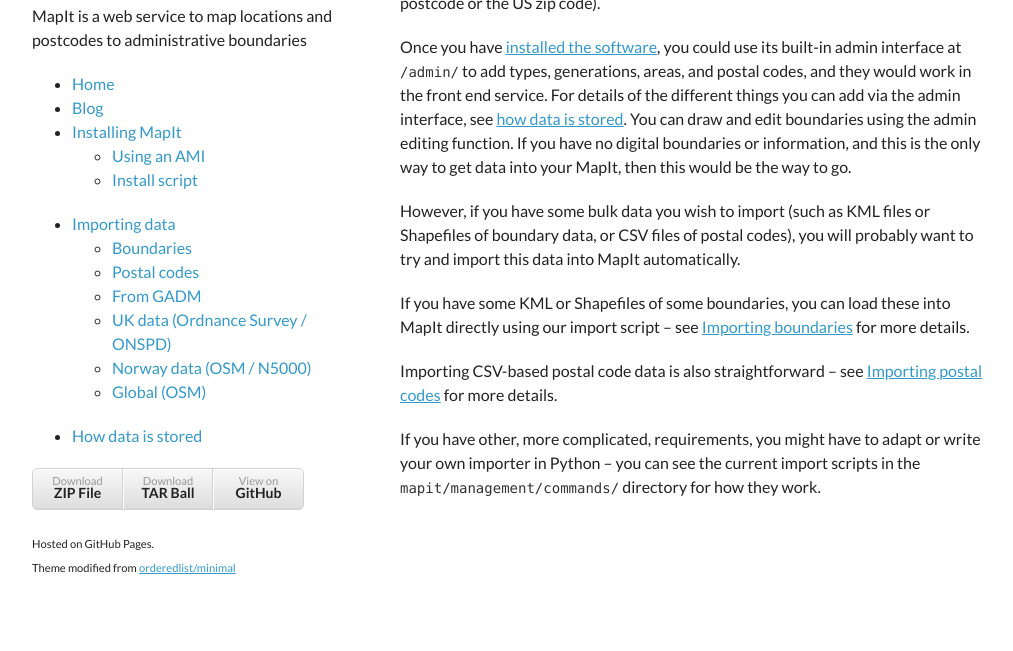
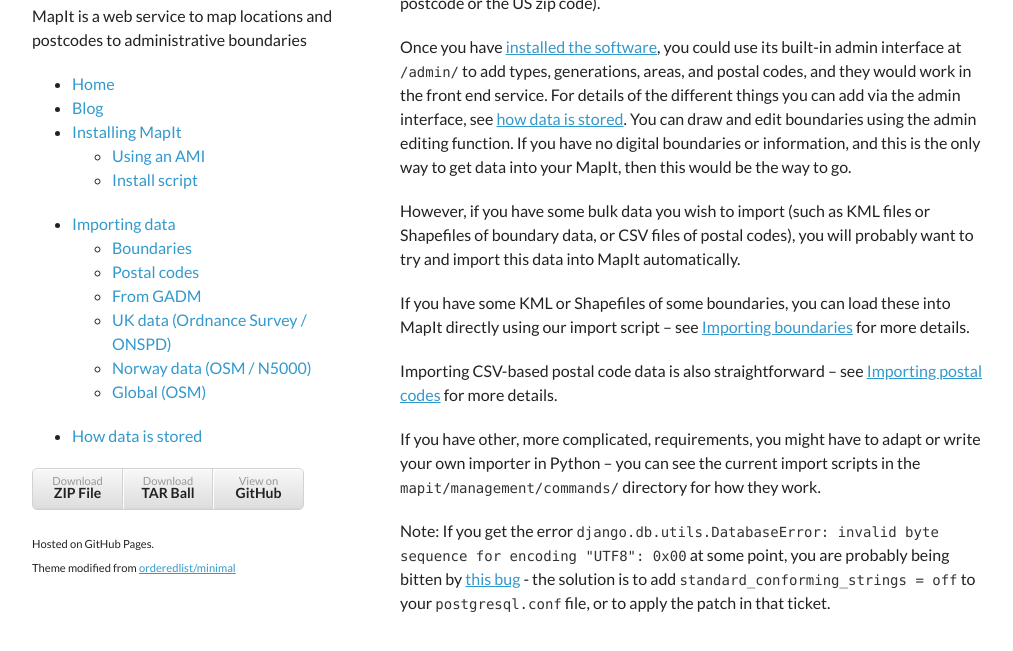
Before and after one commit to mysociety/mapit, a Jekyll site: the page built from import/index.md, in a window 1280 px wide, cut to the strip 190-841 px from the top of the page. Shown: the whole strip, without its empty margins (128-1141 px from the left). Built offline with Jekyll 4.4.1, drawn with Linux system fonts in a browser that asks for light colours.

Commit message:
Add the warning aobut the Django bug to many more pages.

```diff
--- a/import/index.md
+++ b/import/index.md
@@ -33,3 +33,10 @@
 If you have other, more complicated, requirements, you might have to adapt or
 write your own importer in Python -- you can see the current import scripts in
 the `mapit/management/commands/` directory for how they work.
+
+Note:
+If you get the error `django.db.utils.DatabaseError: invalid byte sequence for
+encoding "UTF8": 0x00` at some point, you are probably being bitten by [this
+bug](https://code.djangoproject.com/ticket/16778) - the solution is to add
+`standard_conforming_strings = off` to your `postgresql.conf` file, or to apply
+the patch in that ticket.
```
Also changed, not shown: import/boundaries.md (+6 -0 lines), import/postal-codes.md (+7 -0 lines).
